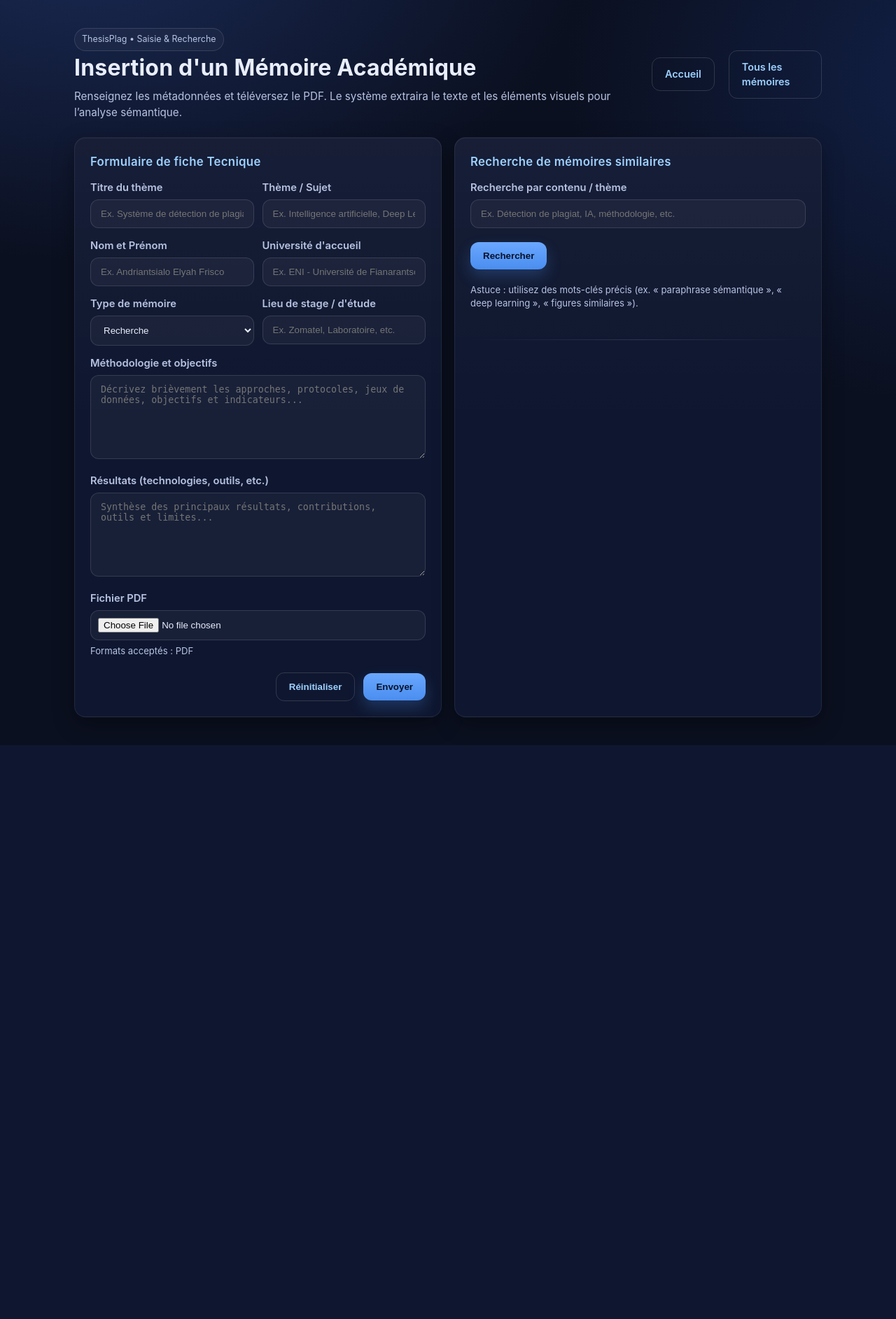
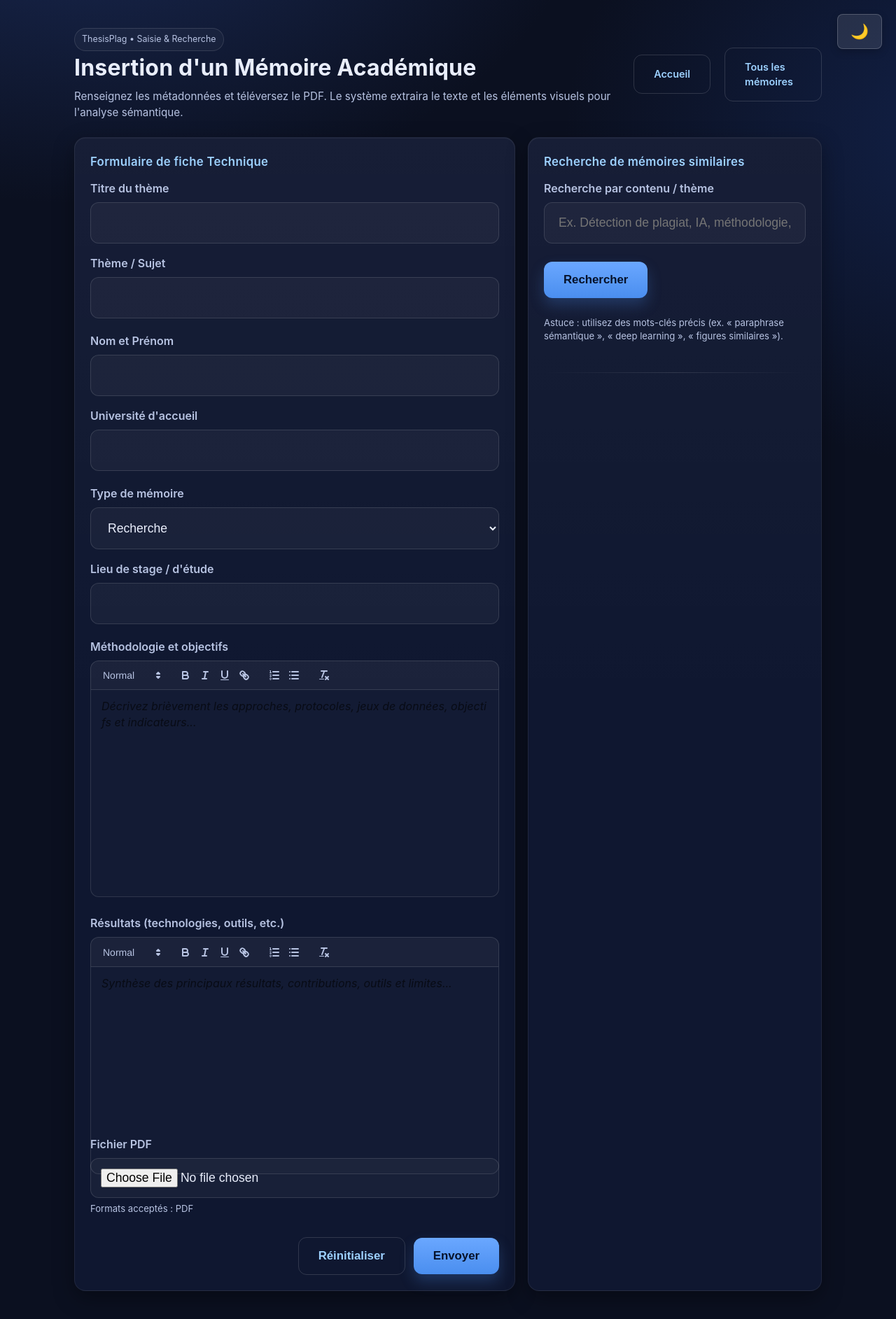
Before and after one commit to elyahfrisco7/Plagiarism_Detection, a Flask app: page / in a window 1280 px wide. Shown: the whole page at 70% size. Before the commit the page ends 1065 px from the top, so only its background shows below. Run offline with Flask 3, Linux system fonts and the light colour scheme; some libraries are stand-ins or nearby versions.

Commit message:
feat: Implement initial thesis submission form with rich text editing and theme toggle, alongside a new import verification script.

```diff
--- a/requirements.txt
+++ b/requirements.txt
@@ -11,3 +11,5 @@
 regex
 tqdm
 pymupdf
+numpy
+git+https://github.com/openai/CLIP.git
--- a/templates/index.html
+++ b/templates/index.html
@@ -4,7 +4,8 @@
     <meta charset="UTF-8" />
     <title>Insertion d'un Mémoire Académique</title>
     <meta name="viewport" content="width=device-width, initial-scale=1" />
-    <script src="{{ url_for('static', filename='script.js') }}"></script>
+    <!-- Quill.js CSS -->
+    <link href="https://cdn.quilljs.com/1.3.6/quill.snow.css" rel="stylesheet">
     <style>
       :root {
         --bg: #0b1020;
@@ -16,6 +17,42 @@
         --danger: #ff7a7a;
         --ring: 0 0 0 3px rgba(106, 167, 255, 0.35);
         --radius: 16px;
+      }
+
+      /* Light theme variables */
+      [data-theme="light"] {
+        --bg: #f5f7fa;
+        --card: #ffffff;
+        --accent: #4a8eef;
+        --accent-2: #2563eb;
+        --text: #1a202c;
+        --muted: #4a5568;
+        --danger: #e53e3e;
+        --ring: 0 0 0 3px rgba(74, 142, 239, 0.35);
+      }
+
+      /* Theme toggle button */
+      .theme-toggle {
+        position: fixed;
+        top: 20px;
+        right: 20px;
+        z-index: 1000;
+        background: rgba(255, 255, 255, 0.1);
+        border: 1px solid rgba(255, 255, 255, 0.2);
+        color: var(--text);
+        padding: 12px 18px;
+        border-radius: 8px;
+        cursor: pointer;
+        font-size: 1.3rem;
+        transition: all 0.3s ease;
+        display: flex;
+        align-items: center;
+        gap: 8px;
+        box-shadow: 0 4px 12px rgba(0, 0, 0, 0.2);
+      }
+      .theme-toggle:hover {
+        background: rgba(255, 255, 255, 0.15);
+        transform: scale(1.05);
       }
       * {
         box-sizing: border-box;
@@ -63,7 +100,7 @@
       }
       @media (min-width: 920px) {
         .grid {
-          grid-template-columns: 1fr 1fr;
+          grid-template-columns: 1.5fr 1fr; /* Form card is now wider */
         }
       }
       .card {
@@ -88,51 +125,91 @@
       }
       form {
         display: grid;
-        gap: 14px;
+        gap: 20px;
       }
       .row {
         display: grid;
-        gap: 12px;
+        gap: 16px;
       }
-      @media (min-width: 700px) {
-        .row.two {
-          grid-template-columns: 1fr 1fr;
-        }
+      /* All inputs full width for maximum size */
+      .row.two {
+        grid-template-columns: 1fr; /* Full width instead of two columns */
       }
       label {
         display: block;
         font-weight: 600;
-        font-size: 0.92rem;
-        margin-bottom: 6px;
+        font-size: 1rem;
+        margin-bottom: 8px;
         color: var(--muted);
       }
+      /* Grand inputs styling */
       input[type="text"],
       input[type="file"],
-      select,
-      textarea {
+      select {
         width: 100%;
+        min-width: 0; /* Prevent expansion */
         background: rgba(255, 255, 255, 0.04);
         border: 1px solid rgba(255, 255, 255, 0.12);
         color: var(--text);
-        padding: 12px 14px;
+        padding: 18px 20px;
+        font-size: 1.1rem;
         border-radius: 12px;
         outline: none;
-        transition: border 0.2s, box-shadow 0.2s, background 0.2s,
-          transform 0.02s;
-      }
-      textarea {
-        min-height: 120px;
-        resize: vertical;
+        transition: border 0.2s, box-shadow 0.2s, background 0.2s;
+        /* Make inputs scrollable vertically only */
+        overflow-x: hidden; /* No horizontal scroll */
+        overflow-y: auto;
+        max-height: 150px;
+        white-space: normal; /* Allow wrapping */
+        word-wrap: break-word;
+        overflow-wrap: break-word;
+        word-break: break-all; /* Force break long words */
       }
       input[type="file"] {
-        padding: 10px;
+        padding: 14px;
       }
       input:focus,
-      select:focus,
-      textarea:focus {
+      select:focus {
         border-color: var(--accent);
         box-shadow: var(--ring);
+        background: rgba(255, 255, 255, 0.07);
       }
+
+      /* Quill Editor Customization for Dark Theme */
+      .ql-toolbar.ql-snow {
+        border-color: rgba(255, 255, 255, 0.12) !important;
+        border-radius: 12px 12px 0 0;
+        background: rgba(255, 255, 255, 0.05);
+      }
+      .ql-container.ql-snow {
+        border-color: rgba(255, 255, 255, 0.12) !important;
+        border-radius: 0 0 12px 12px;
+        background: rgba(255, 255, 255, 0.02);
+        color: var(--text);
+        font-family: Inter, sans-serif;
+        font-size: 1rem;
+        margin-bottom: 20px; /* Add space between editors */
+      }
+      .ql-editor {
+        min-height: 200px;
+        max-height: 500px;
+        overflow-y: auto;
+        overflow-x: hidden; /* No horizontal scroll */
+        word-wrap: break-word;
+        overflow-wrap: break-word;
+        word-break: break-all; /* Force break long words */
+      }
+      /* Quill toolbar icons color override */
+      .ql-snow .ql-stroke {
+        stroke: var(--muted) !important;
+      }
+      .ql-snow .ql-fill {
+        fill: var(--muted) !important;
+      }
+      .ql-snow .ql-picker {
+        color: var(--muted) !important;
+      }
+
       .hint {
         margin-top: 6px;
         font-size: 0.82rem;
@@ -143,17 +220,17 @@
         gap: 12px;
         align-items: center;
         justify-content: flex-end;
-        margin-top: 6px;
+        margin-top: 10px;
       }
       .btn {
         appearance: none;
         border: 0;
-        padding: 12px 18px;
+        padding: 16px 28px;
         border-radius: 12px;
         font-weight: 600;
+        font-size: 1.05rem;
         cursor: pointer;
-        transition: transform 0.03s ease, box-shadow 0.2s ease,
-          opacity 0.2s ease;
+        transition: transform 0.03s ease, box-shadow 0.2s ease;
       }
       .btn:active {
         transform: translateY(1px);
@@ -190,12 +267,6 @@
         border-radius: 999px;
         background: rgba(255, 255, 255, 0.03);
       }
-      .kicker {
-        display: flex;
-        align-items: center;
-        gap: 10px;
-        margin-bottom: 10px;
-      }
     </style>
   </head>
   <body>
@@ -206,7 +277,7 @@
           <h1>Insertion d'un Mémoire Académique</h1>
           <p class="subtitle">
             Renseignez les métadonnées et téléversez le PDF. Le système extraira
-            le texte et les éléments visuels pour l’analyse sémantique.
+            le texte et les éléments visuels pour l'analyse sémantique.
           </p>
         </div>
         <nav style="display: flex; gap: 20px; align-items: center;">
@@ -215,54 +286,35 @@
         </nav>
       </header>
 
+      <!-- Theme toggle button (fixed position) -->
+      <button class="theme-toggle" onclick="toggleTheme()" title="Changer de thème">
+        <span id="theme-icon">🌙</span>
+      </button>
+
       <div class="grid">
         <!-- Carte : Formulaire d'upload -->
         <section class="card">
-          <h2>Formulaire de fiche Tecnique</h2>
-          <form action="/upload" method="POST" enctype="multipart/form-data">
+          <h2>Formulaire de fiche Technique</h2>
+          <form id="uploadForm" action="/upload" method="POST" enctype="multipart/form-data">
             <div class="row two">
               <div>
                 <label for="title">Titre du thème</label>
-                <input
-                  type="text"
-                  id="title"
-                  name="title"
-                  required
-                  placeholder="Ex. Système de détection de plagiat multimodal"
-                />
+                <input type="text" id="title" name="title" required />
               </div>
               <div>
                 <label for="theme">Thème / Sujet</label>
-                <input
-                  type="text"
-                  id="theme"
-                  name="theme"
-                  required
-                  placeholder="Ex. Intelligence artificielle, Deep Learning"
-                />
+                <input type="text" id="theme" name="theme" required />
               </div>
             </div>
 
             <div class="row two">
               <div>
                 <label for="author">Nom et Prénom</label>
-                <input
-                  type="text"
-                  id="author"
-                  name="author"
-                  required
-                  placeholder="Ex. Andriantsialo Elyah Frisco"
-                />
+                <input type="text" id="author" name="author" required />
               </div>
               <div>
                 <label for="university">Université d'accueil</label>
-                <input
-                  type="text"
-                  id="university"
-                  name="university"
-                  required
-                  placeholder="Ex. ENI - Université de Fianarantsoa"
-                />
+                <input type="text" id="university" name="university" required />
               </div>
             </div>
 
@@ -276,56 +328,30 @@
               </div>
               <div>
                 <label for="stage_location">Lieu de stage / d'étude</label>
-                <input
-                  type="text"
-                  id="stage_location"
-                  name="stage_location"
-                  required
-                  placeholder="Ex. Zomatel, Laboratoire, etc."
-                />
+                <input type="text" id="stage_location" name="stage_location" required />
               </div>
             </div>
 
             <div>
               <label for="methodology">Méthodologie et objectifs</label>
-              <textarea
-                id="methodology"
-                name="methodology"
-                rows="4"
-                placeholder="Décrivez brièvement les approches, protocoles, jeux de données, objectifs et indicateurs..."
-              ></textarea>
+              <div id="editor-methodology"></div>
+              <input type="hidden" name="methodology" id="methodology">
             </div>
 
-            <div>
-              <label for="results"
-                >Résultats (technologies, outils, etc.)</label
-              >
-              <textarea
-                id="results"
-                name="results"
-                rows="4"
-                placeholder="Synthèse des principaux résultats, contributions, outils et limites..."
-              ></textarea>
+            <div style="margin-top: 80px;">
+              <label for="results">Résultats (technologies, outils, etc.)</label>
+              <div id="editor-results"></div>
+              <input type="hidden" name="results" id="results">
             </div>
 
             <div>
               <label for="pdf_file">Fichier PDF</label>
-              <input
-                type="file"
-                id="pdf_file"
-                name="pdf_file"
-                accept="application/pdf"
-                required
-              />
-              <div class="hint">
-                Formats acceptés : PDF
-              </div>
+              <input type="file" id="pdf_file" name="pdf_file" accept="application/pdf" required />
+              <div class="hint">Formats acceptés : PDF</div>
             </div>
 
             <div class="actions">
-              <button class="btn btn-secondary" type="reset">
-                Réinitialiser
-              </button>
+              <button class="btn btn-secondary" type="reset">Réinitialiser</button>
               <button class="btn btn-primary" type="submit">Envoyer</button>
             </div>
           </form>
@@ -337,18 +363,9 @@
           <form action="/search" method="GET">
             <div>
               <label for="query">Recherche par contenu / thème</label>
-              <input
-                type="text"
-                id="query"
-                name="query"
-                required
-                placeholder="Ex. Détection de plagiat, IA, méthodologie, etc."
-              />
+              <input type="text" id="query" name="query" required placeholder="Ex. Détection de plagiat, IA, méthodologie, etc." />
             </div>
-            <div
-              class="actions"
-              style="justify-content: flex-start; margin-top: 6px"
-            >
+            <div class="actions" style="justify-content: flex-start; margin-top: 6px">
               <button class="btn btn-primary" type="submit">Rechercher</button>
             </div>
             <p class="hint">
@@ -356,11 +373,58 @@
               sémantique », « deep learning », « figures similaires »).
             </p>
           </form>
-
           <hr />
-
         </section>
       </div>
     </div>
+
+    <!-- Quill JS -->
+    <script src="https://cdn.quilljs.com/1.3.6/quill.js"></script>
+    <script>
+      // Initialize Quill editors
+      var quillMethodology = new Quill('#editor-methodology', {
+        theme: 'snow',
+        placeholder: 'Décrivez brièvement les approches, protocoles, jeux de données, objectifs et indicateurs...'
+      });
+
+      var quillResults = new Quill('#editor-results', {
+        theme: 'snow',
+        placeholder: 'Synthèse des principaux résultats, contributions, outils et limites...'
+      });
+
+      // Form submission handler
+      var form = document.querySelector('#uploadForm');
+      form.onsubmit = function() {
+        var methodologyContent = document.querySelector('#methodology');
+        var resultsContent = document.querySelector('#results');
+
+        // Saving text content
+        methodologyContent.value = quillMethodology.getText();
+        resultsContent.value = quillResults.getText();
+      };
+
+      // Theme toggle functionality
+      function toggleTheme() {
+        const html = document.documentElement;
+        const currentTheme = html.getAttribute('data-theme');
+        const newTheme = currentTheme === 'light' ? 'dark' : 'light';
+        const themeIcon = document.getElementById('theme-icon');
+
+        html.setAttribute('data-theme', newTheme);
+        localStorage.setItem('theme', newTheme);
+
+        // Update icon
+        themeIcon.textContent = newTheme === 'light' ? '☀️' : '🌙';
+      }
+
+      // Load saved theme on page load
+      (function() {
+        const savedTheme = localStorage.getItem('theme') || 'dark';
+        const themeIcon = document.getElementById('theme-icon');
+
+        document.documentElement.setAttribute('data-theme', savedTheme);
+        themeIcon.textContent = savedTheme === 'light' ? '☀️' : '🌙';
+      })();
+    </script>
   </body>
 </html>
```
Also changed, not shown: verify_imports.py (added, +92 -0 lines).
